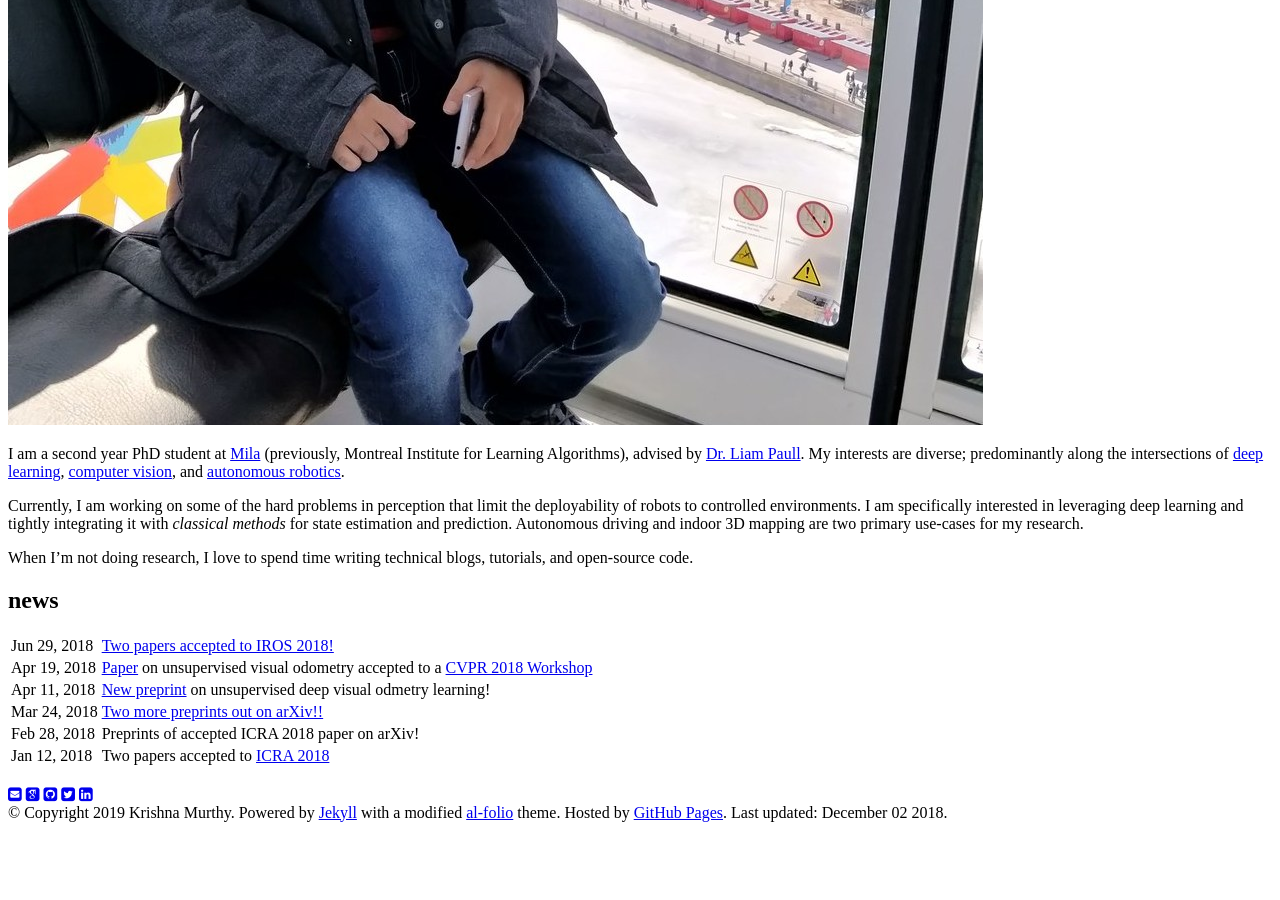
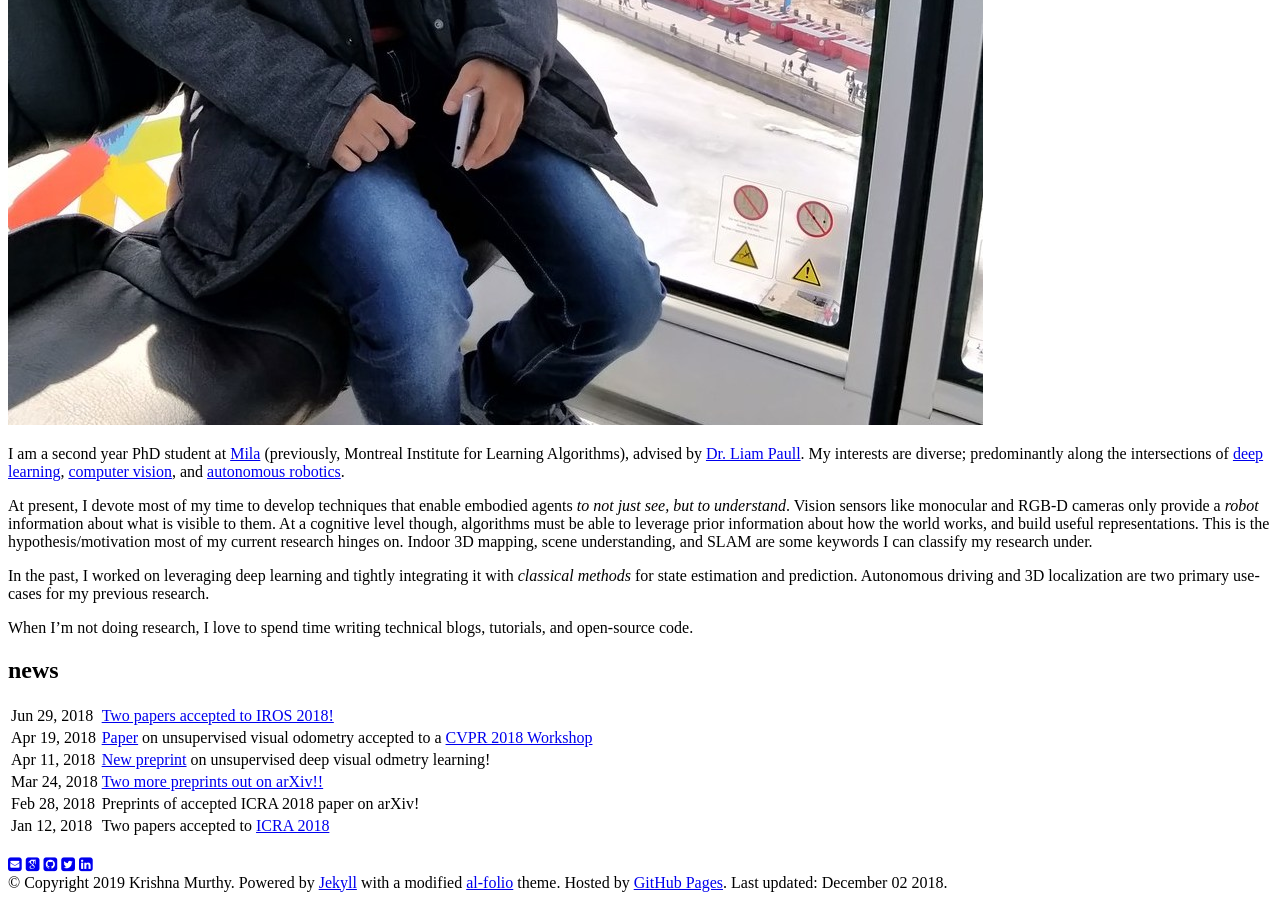
Before and after one commit to manfreddiaz/krrish94.github.io, a Jekyll site: the page built from _pages/about.md, in a window 1280 px wide and 900 px high, scrolled down 815 px. Built offline with Jekyll 4.4.1, drawn with Linux system fonts in a browser that asks for light colours; nearby versions of some CDN libraries; some web fonts are replaced; before the commit the page ends 1645 px from its top, so only the background shows below that.

Commit message:
Update About

```diff
--- a/_pages/about.md
+++ b/_pages/about.md
@@ -15,6 +15,8 @@ social: true
 
 I am a second year PhD student at [Mila](https://mila.quebec/en/) (previously, Montreal Institute for Learning Algorithms), advised by [Dr. Liam Paull](https://people.csail.mit.edu/lpaull/). My interests are diverse; predominantly along the intersections of [deep learning](https://www.technologyreview.com/s/513696/deep-learning/), [computer vision](https://hayo.io/computer-vision/), and [autonomous robotics](https://en.wikipedia.org/wiki/Robotics).
 
-Currently, I am working on some of the hard problems in perception that limit the deployability of robots to controlled environments. I am specifically interested in leveraging deep learning and tightly integrating it with *classical methods* for state estimation and prediction. Autonomous driving and indoor 3D mapping are two primary use-cases for my research.
+At present, I devote most of my time to develop techniques that enable embodied agents _to not just see, but to understand_. Vision sensors like monocular and RGB-D cameras only provide a _robot_ information about what is visible to them. At a cognitive level though, algorithms must be able to leverage prior information about how the world works, and build useful representations. This is the hypothesis/motivation most of my current research hinges on. Indoor 3D mapping, scene understanding, and SLAM are some keywords I can classify my research under.
+
+In the past, I worked on leveraging deep learning and tightly integrating it with *classical methods* for state estimation and prediction. Autonomous driving and 3D localization are two primary use-cases for my previous research.
 
 When I'm not doing research, I love to spend time writing technical blogs, tutorials, and open-source code.
```
